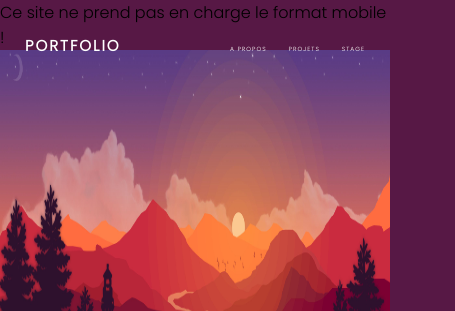
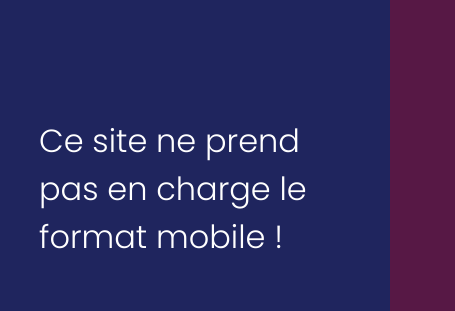
Before and after one commit to chimoTN/Chaima-Ouertani, a plain HTML site: page index.html in a window 390 px wide. Shown: the top 311 px of the page, 455 px wide, since content can reach past the window. Drawn offline with nearby package versions, Linux system fonts and the light colour scheme.

Commit message:
Add files via upload

```diff
--- a/css/corpText.css
+++ b/css/corpText.css
@@ -6,6 +6,20 @@
 body{
 	background-color:#571845;
 
+}
+
+/* box none mobile*/
+
+.box_none_mobile{
+	width: 0% ;
+	height: 0% ;
+	background-color: #1f255e;
+
+}
+
+.msg_none_mobile{
+	color: rgba(255, 255, 255, 0);
+	size: 30px;
 }
 
 
@@ -482,8 +496,25 @@ body{
 	}
 }
 
-@media screen and (max-width: 400px){
+@media screen and (max-width: 600px){
 
+	.box_none_mobile{
+		width: 100% ;
+		height: 100% ;
+		background-color: #1f255e;
+	    z-index: 4000;
+    	position: fixed;
+	}
+
+	.msg_none_mobile{
+		color: #fff;
+		size: 30px;
+		margin: 10%;
+		font-size: xx-large;
+		margin-top: 30%;
+	}
+
+	/*
 	.Small_Void_Space_Viewport{
         height: 50px;
         width: 100%;
@@ -581,4 +612,6 @@ body{
 		width: 20;
 		margin-bottom: 2px;
 	}
+
+	*/
 }
```
